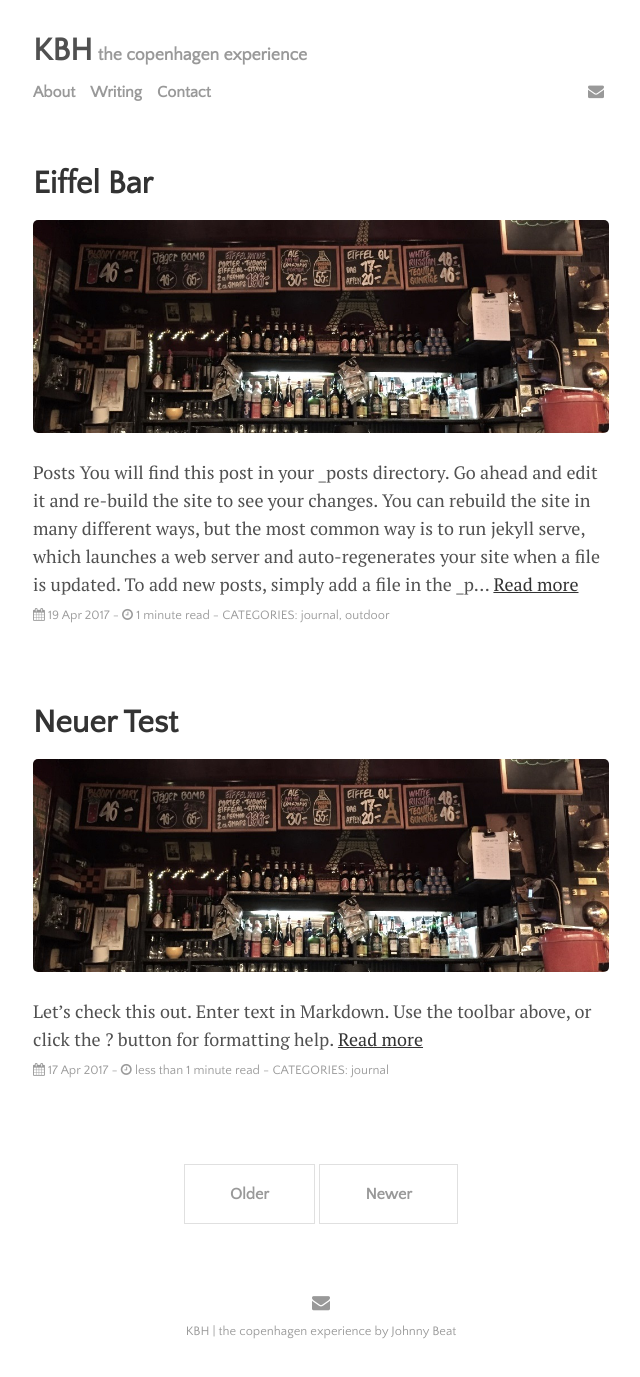
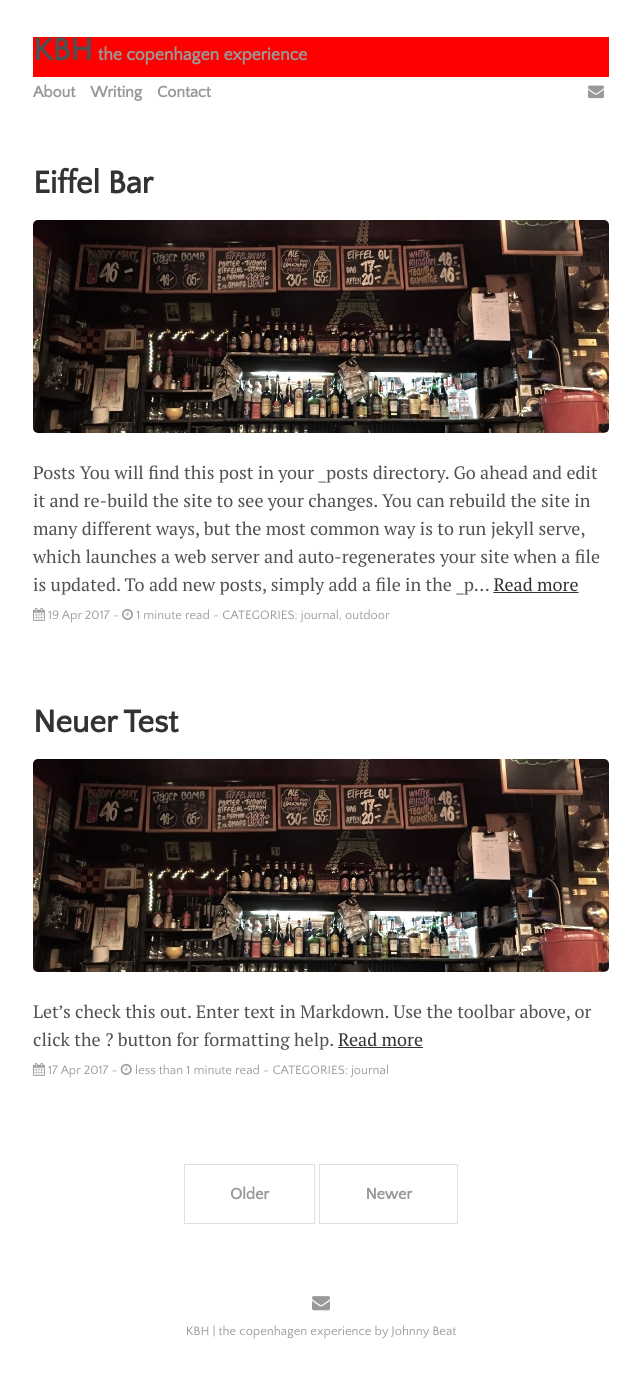
Before and after one commit to JohnnyFBeat/johnnyfbeat.github.io, a Jekyll site: the page built from index.html, in a window 1280 px wide. Shown: the whole page, without its empty margins (319-959 px from the left). Built offline with Jekyll 4.4.1, drawn with Linux system fonts in a browser that asks for light colours; nearby versions of some CDN libraries; the list of posts is cut into pages by our own code.

Commit message:
Update header.html

```diff
--- a/_includes/header.html
+++ b/_includes/header.html
@@ -1,5 +1,5 @@
 <header class="masthead">
-  <h3 class="masthead-title" style="background-image: url("bg.png"); background-color: red;">
+  <h3 class="masthead-title" style=" background-color: red;">
     <a href="{{ site.github.url }}/">{{ site.title }}</a>
     <small class="masthead-subtitle">{{ site.tagline }}</small>
     {% include menu.html %}
```
